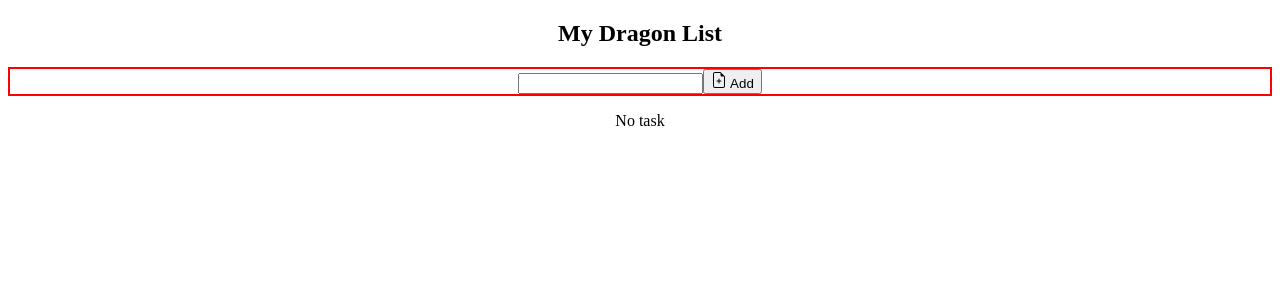
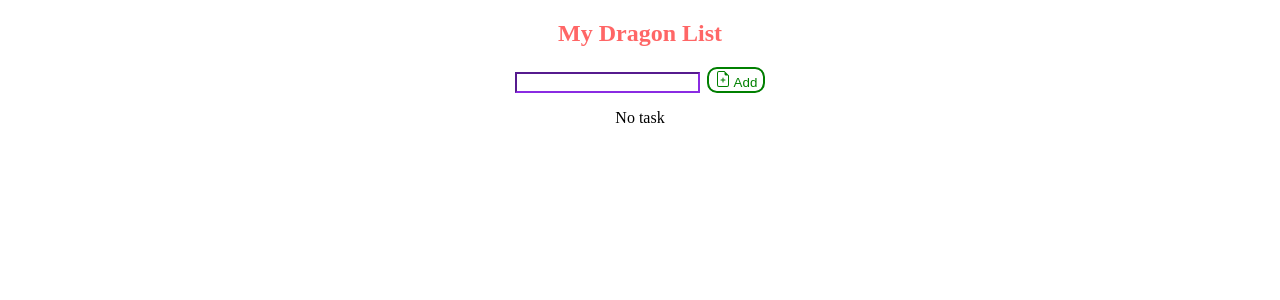
Before and after one commit to cmthang/todoapp, a PHP site: page / in a window 1280 px wide. Shown: the top 300 px of the page. Run offline with PHP 8.4, Linux system fonts and the light colour scheme.

Commit message:
update index and css file

```diff
--- a/app.css
+++ b/app.css
@@ -3,10 +3,37 @@
     text-align: center;
 }
 
+h4 {
+    margin: 0;
+    padding: 0;
+}
+
 .content{
+    color: rgb(255, 102, 102);
+}
+.buttonAdd {
+    outline-style: auto;
+    background-color: transparent;
+    border-radius: 9px;
+    color:green;
+    margin-left: 7px;
+    padding-top: 2px;
+}
+
+.input {
 
 }
 
-.input {
-    border: 2px solid red;
+.inputBar {
+    border-color: blueviolet;
 }
+
+.itemList {
+    color: rgb(255,153,51);
+    margin-top: 7px;
+}
+
+.buttonRemove {
+    color: rgb(255,102,178);
+    padding-left: 15px;
+}
--- a/index.html
+++ b/index.html
@@ -4,7 +4,7 @@
         <link rel="stylesheet" href="app.css">
         <meta charset="UTF-8" />
         <meta name="viewport" content="width=device-width, initial-scale=1.0" />
-        <title>Todolist</title>
+        <title>NoteText</title>
     </head>
     <body>
         <div id="app">
@@ -12,8 +12,8 @@
                 <h2>My Dragon List</h2>
             </div>
             <div class="input">
-                <input type="text" v-model="task" />
-                <button v-on:click="addTask()">
+                <input type="text" v-model="task" class="inputBar"/>
+                <button v-on:click="addTask()" class="buttonAdd">
                     <svg xmlns="http://www.w3.org/2000/svg" width="16" height="16" fill="currentColor" class="bi bi-file-earmark-plus" viewBox="0 0 16 16">
                         <path d="M8 6.5a.5.5 0 0 1 .5.5v1.5H10a.5.5 0 0 1 0 1H8.5V11a.5.5 0 0 1-1 0V9.5H6a.5.5 0 0 1 0-1h1.5V7a.5.5 0 0 1 .5-.5z"/>
                         <path d="M14 4.5V14a2 2 0 0 1-2 2H4a2 2 0 0 1-2-2V2a2 2 0 0 1 2-2h5.5L14 4.5zm-3 0A1.5 1.5 0 0 1 9.5 3V1H4a1 1 0 0 0-1 1v12a1 1 0 0 0 1 1h8a1 1 0 0 0 1-1V4.5h-2z"/>
@@ -25,14 +25,15 @@
                 <p v-show="!tasks.length"> No task </p>
                 <ul>
                     <li v-for="task in tasks">
-                        <h4>{{ task.name }}
-                            <a href="#" v-on:click.prevent="removeTask(task)">
+                        <h4 class="itemList">
+                            {{ task.name }}
+                            <a href="#" v-on:click.prevent="removeTask(task)" class="buttonRemove">
                                 <svg xmlns="http://www.w3.org/2000/svg" width="16" height="16" fill="currentColor" class="bi bi-calendar2-x" viewBox="0 0 16 16">
                                     <path d="M6.146 8.146a.5.5 0 0 1 .708 0L8 9.293l1.146-1.147a.5.5 0 1 1 .708.708L8.707 10l1.147 1.146a.5.5 0 0 1-.708.708L8 10.707l-1.146 1.147a.5.5 0 0 1-.708-.708L7.293 10 6.146 8.854a.5.5 0 0 1 0-.708z"/>
                                     <path d="M3.5 0a.5.5 0 0 1 .5.5V1h8V.5a.5.5 0 0 1 1 0V1h1a2 2 0 0 1 2 2v11a2 2 0 0 1-2 2H2a2 2 0 0 1-2-2V3a2 2 0 0 1 2-2h1V.5a.5.5 0 0 1 .5-.5zM2 2a1 1 0 0 0-1 1v11a1 1 0 0 0 1 1h12a1 1 0 0 0 1-1V3a1 1 0 0 0-1-1H2z"/>
                                     <path d="M2.5 4a.5.5 0 0 1 .5-.5h10a.5.5 0 0 1 .5.5v1a.5.5 0 0 1-.5.5H3a.5.5 0 0 1-.5-.5V4z"/>
                                 </svg>
-                                Remove
+                                Done
                             </a>
                         </h4>
                     </li>
@@ -54,6 +55,7 @@
                 },
                 methods: {
                     addTask() {
+
                         this.tasks.push ({
                             id: Date.now(),
                             name: this.task,
@@ -66,7 +68,6 @@
                         let newTasks = this.tasks.filter(function (item){
                             return task.id !== item.id;
                         });
-
                         this.tasks = newTasks;
                         localStorage.setItem("tasks", JSON.stringify(this.tasks));
                     },
```
